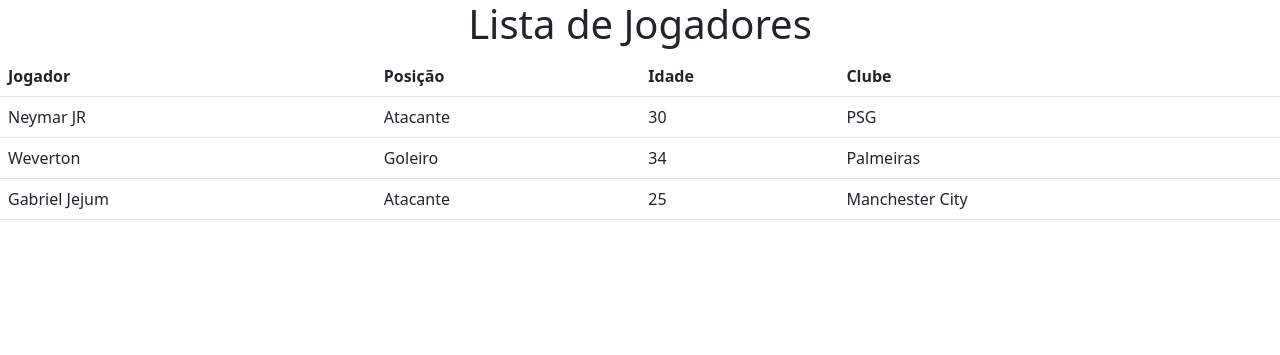
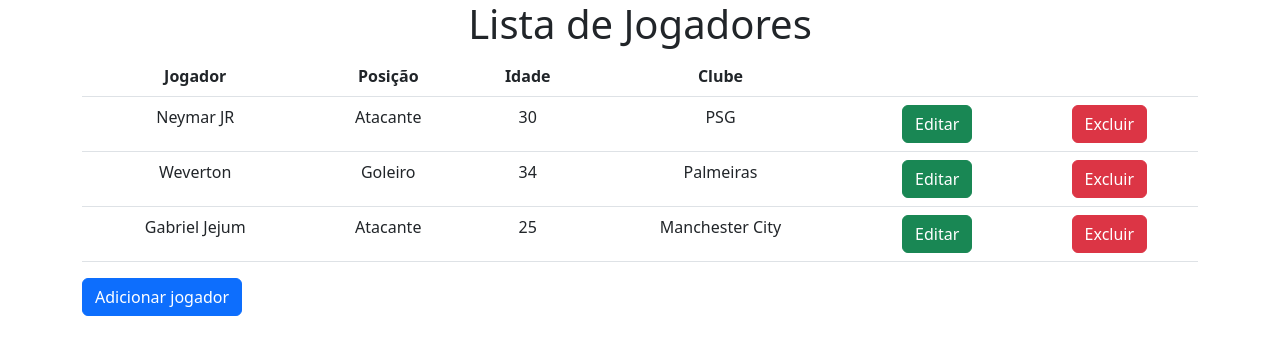
Before and after one commit to gabehcosta/webapplication, a Flask app: page / in a window 1280 px wide. Shown: the top 355 px of the page. Run offline with Flask 2, Linux system fonts and the light colour scheme.

Commit message:
Finalizando a tabela da lista de jogadores de index.html

```diff
--- a/templates/index.html
+++ b/templates/index.html
@@ -4,26 +4,33 @@
     <title>Home</title>
 </head>
 <body>
+    <div class="container">
         <h1 class="text-center">Lista de Jogadores</h1>
         <table class="table">
             <thead>
-            <tr>
+                <tr class="text-center">
                     <th>Jogador</th>
                     <th>Posição</th>
                     <th>Idade</th>
                     <th>Clube</th>
+                    <th></th>
+                    <th></th>
                 </tr>
             </thead>
             <tbody>
                 {% for jogador in jogadores %}
-            <tr>
+                <tr class="text-center">
                     <td>{{jogador['nome']}}</td>
                     <td>{{jogador['posicao']}}</td>
                     <td>{{jogador['idade']}}</td>
                     <td>{{jogador['clube']}}</td>
+                    <td><a href="#" class="btn btn-success">Editar</a></td>
+                    <td><a href="#" class="btn btn-danger">Excluir</a></td>
                 </tr>
                 {% endfor %}
             </tbody>
         </table>
+        <a href="/cadastro-jogador" class="btn btn-primary">Adicionar jogador</a>
+    </div>
 </body>
 {% endblock %}
```
Lines whose indentation alone changed are shown as unchanged.
